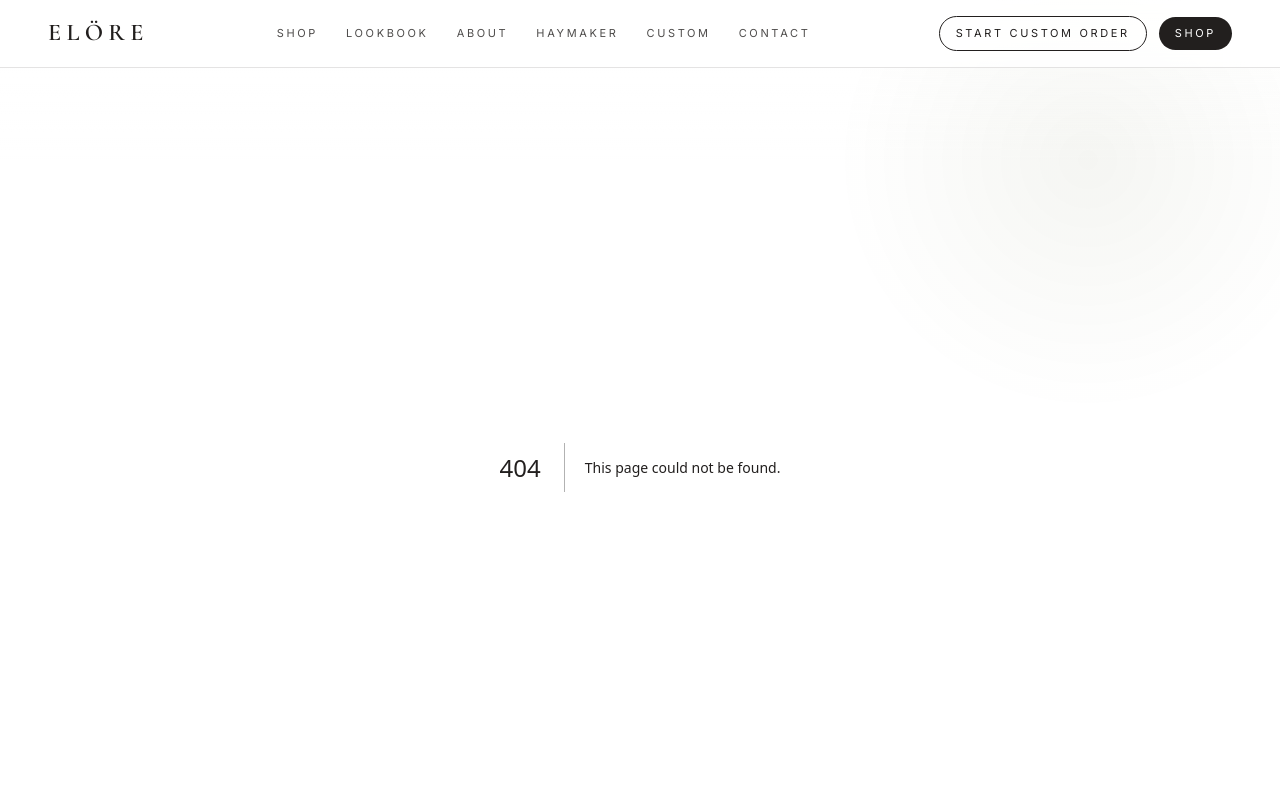
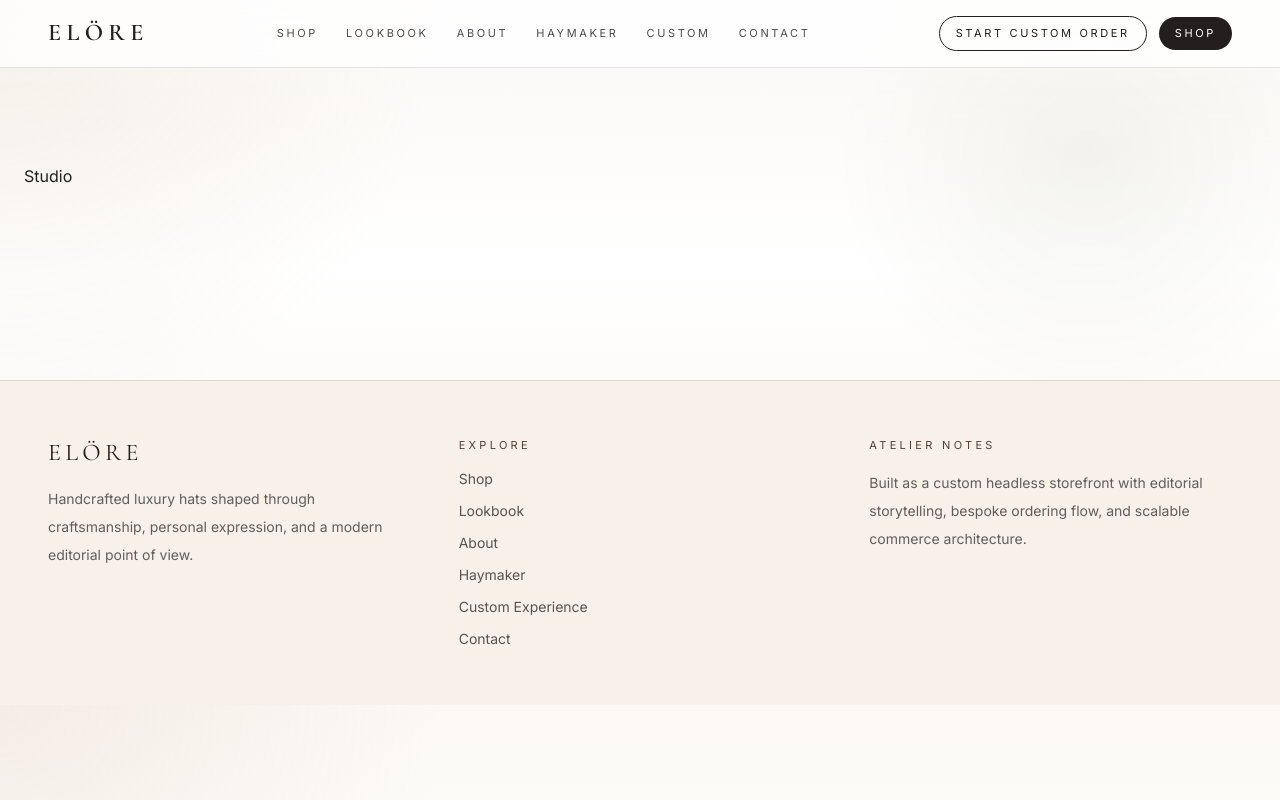
Before and after one commit to caliphsafe/elore-atelier, a Next.js app: page /studio in a window 1280 px wide. Before the commit this address had no page. Shown: the top 800 px of the page. Built offline with nearby package versions, Linux system fonts and the light colour scheme.

Commit message:
Create StudioPage component in page.tsx

```diff
--- /dev/null
+++ b/app/studio/page.tsx
@@ -0,0 +1,3 @@
+export default function StudioPage() {
+  return <section className="px-6 py-24">Studio</section>;
+}
```
